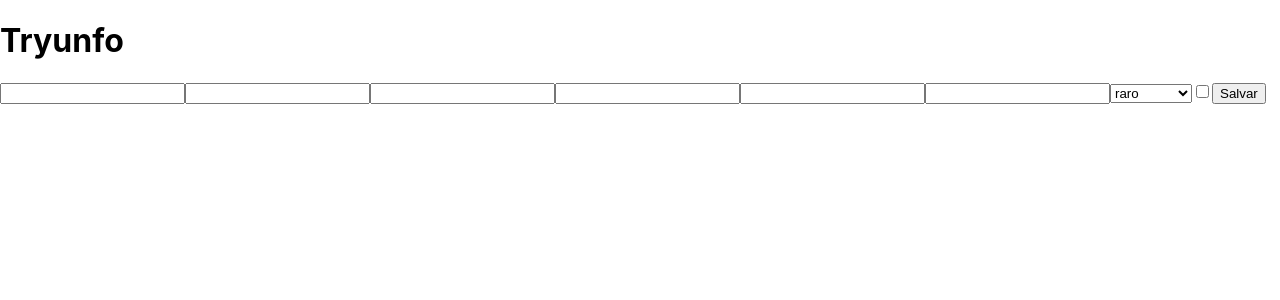
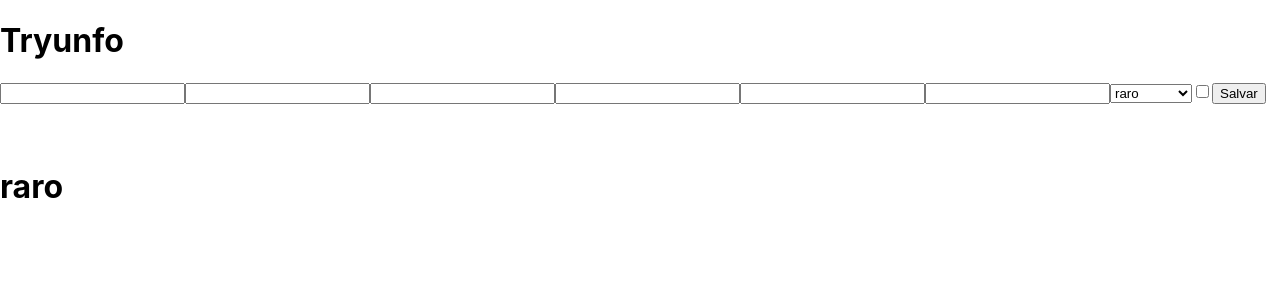
Before and after one commit to albertoscandido/tryunfo, a React (Create React App) app: page / in a window 1280 px wide. Shown: the top 300 px of the page. Built offline with nearby package versions, Linux system fonts and the light colour scheme.

Commit message:
add req-03

```diff
--- a/src/App.js
+++ b/src/App.js
@@ -1,4 +1,5 @@
 import React from 'react';
+import Card from './components/Card';
 import Form from './components/Form';
 
 class App extends React.Component {
@@ -72,6 +73,16 @@
           onInputChange={ this.onInputChange }
           onSaveButtonClick={ this.onSaveButtonClick }
         />
+        <Card
+          cardName={ cardName }
+          cardDescription={ cardDescription }
+          cardAttr1={ cardAttr1 }
+          cardAttr2={ cardAttr2 }
+          cardAttr3={ cardAttr3 }
+          cardImage={ cardImage }
+          cardRare={ cardRare }
+          cardTrunfo={ cardTrunfo }
+        />
       </div>
     );
   }
--- /dev/null
+++ b/src/components/Card.jsx
@@ -0,0 +1,40 @@
+import React, { Component } from 'react';
+import PropTypes from 'prop-types';
+
+export default class Card extends Component {
+  render() {
+    const {
+      cardName,
+      cardDescription,
+      cardAttr1,
+      cardAttr2,
+      cardAttr3,
+      cardImage,
+      cardRare,
+      cardTrunfo,
+    } = this.props;
+    return (
+      <>
+        <h1 data-testid="name-card">{ cardName }</h1>
+        <img data-testid="image-card" src={ cardImage } alt={ cardName } />
+        <h1 data-testid="description-card">{ cardDescription }</h1>
+        <h1 data-testid="attr1-card">{ cardAttr1 }</h1>
+        <h1 data-testid="attr2-card">{ cardAttr2 }</h1>
+        <h1 data-testid="attr3-card">{ cardAttr3 }</h1>
+        <h1 data-testid="rare-card">{ cardRare }</h1>
+        { cardTrunfo ? (<h1 data-testid="trunfo-card">Super Trunfo</h1>) : null }
+      </>
+    );
+  }
+}
+
+Card.propTypes = {
+  cardName: PropTypes.string.isRequired,
+  cardDescription: PropTypes.string.isRequired,
+  cardAttr1: PropTypes.string.isRequired,
+  cardAttr2: PropTypes.string.isRequired,
+  cardAttr3: PropTypes.string.isRequired,
+  cardImage: PropTypes.string.isRequired,
+  cardRare: PropTypes.string.isRequired,
+  cardTrunfo: PropTypes.bool.isRequired,
+};
--- a/src/components/Form.jsx
+++ b/src/components/Form.jsx
@@ -4,10 +4,6 @@
 import Select from './Select';
 
 export default class Form extends Component {
-  // constructor(props) {
-  //   super(props);
-  // }
-
   render() {
     const {
       cardName,
```
